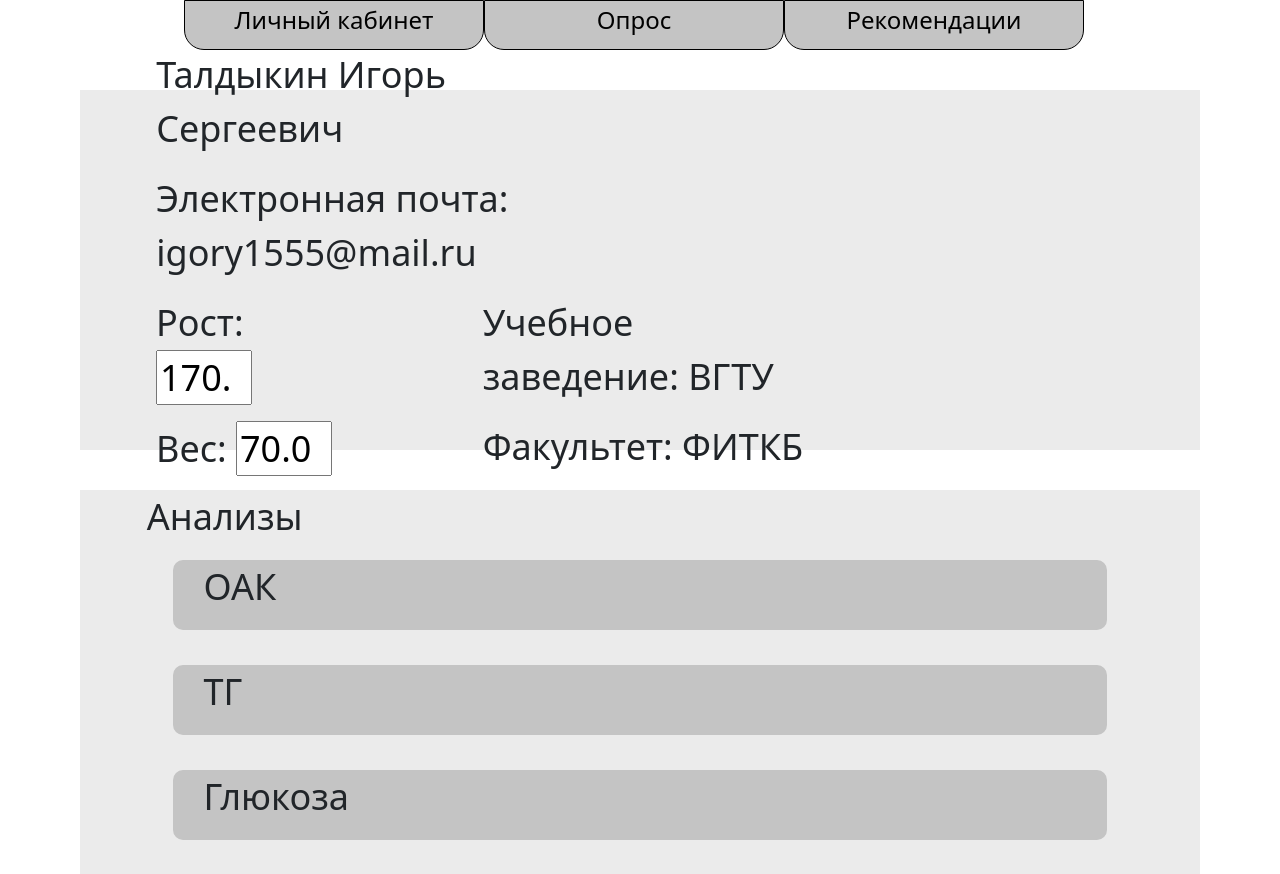
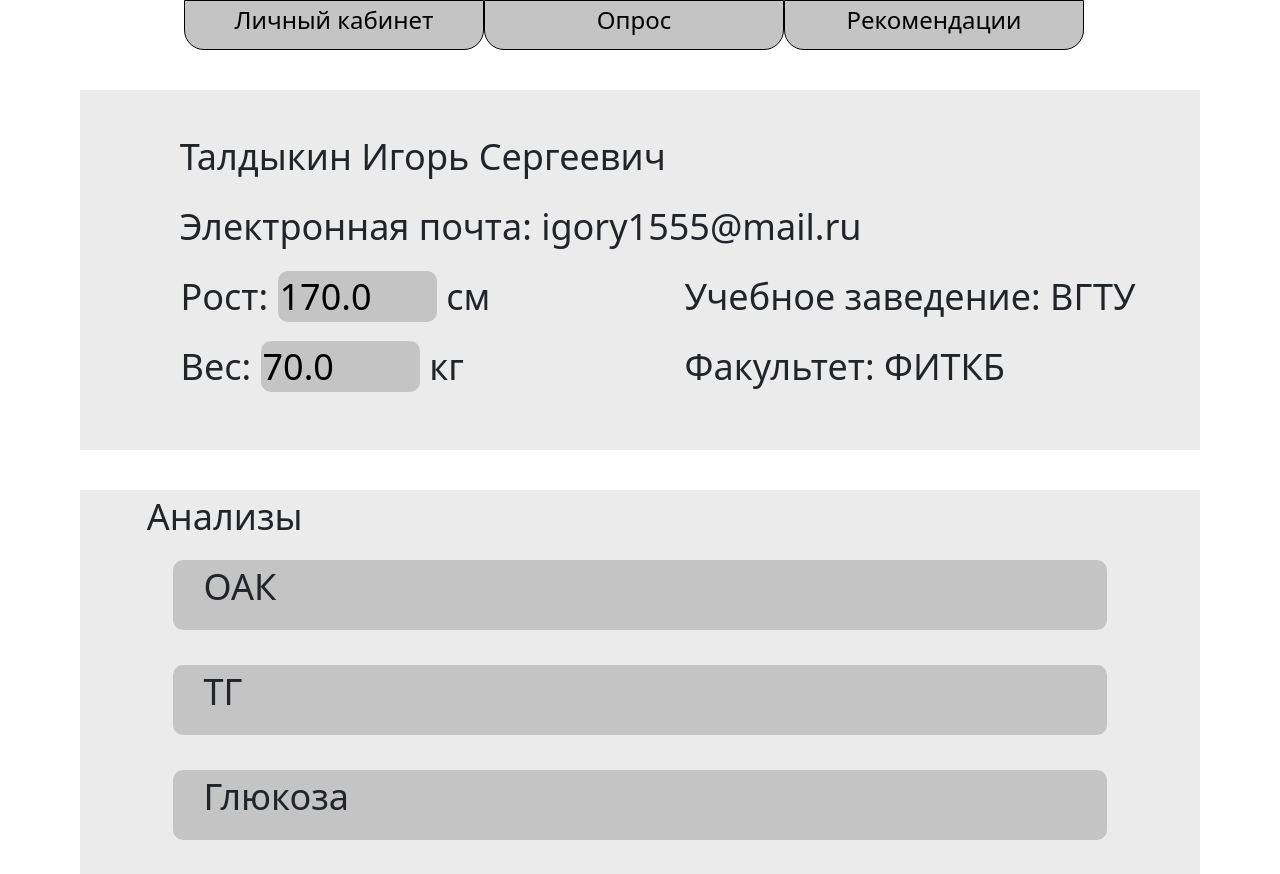
Before and after one commit to JoelWillLiveForever/Medical_Survey, a Django app: page /profile in a window 1280 px wide. Shown: the part 125-999 px from the top of the page. Run offline with Django 4.2, Linux system fonts and the light colour scheme; a user stored in the database is signed in; data comes from the database, SQL or seed files in the repository; both versions use the stored data as it was after the commit; some libraries are stand-ins or nearby versions.

Commit message:
Выровняла общую инфу в лк

```diff
--- a/Main_App/static/css/profile.css
+++ b/Main_App/static/css/profile.css
@@ -44,11 +44,11 @@ body {
 }
 
 .geninfo_block p {
-    margin-left: 12%;
+    margin-left: 8%;
 }
 
 .part2 p{
-    margin-left: 25%;
+    margin-left: 20%;
 }
 
 /* .part2 p, .part3 p{
@@ -102,8 +102,11 @@ body {
 }
 
 .formHW input{
-    width: 50% ;
+    width: 45% ;
     height: 50%;
+    background-color: #c4c4c4;
+    border-radius: 10px;
+    border: none;
 }
 .submitHW {
     border-radius: 0.5;
--- a/Main_App/templates/profile.html
+++ b/Main_App/templates/profile.html
@@ -21,7 +21,7 @@
         <div class="row geninfo">
             <div class="geninfo_block">
                 <div class="row part1">
-                    <div class="col-md-6">
+                    <div class="col-md-12">
                         <p>{{ user.get_full_name }}</p>
                         <!-- vvv поширше в правый бок сделай vvv -->
                         <p>Электронная почта: {{ user.email }}</p>
@@ -29,17 +29,17 @@
                 </div>
                 <div class="row part2">
                     <!-- vvv через класс формы heightNweight vvv -->
-                    <div class="col-md-3">
+                    <div class="col-md-5">
                         <form method="post">
                             {% csrf_token %}
                             <div class="formHW">
-                                <p>{{ formHW.height.label }} {{ formHW.height }}</p>
-                                <p>{{ formHW.weight.label }} {{ formHW.weight }}</p>
+                                <p>{{ formHW.height.label }} {{ formHW.height }} см</p>
+                                <p>{{ formHW.weight.label }} {{ formHW.weight }} кг</p>
                                 <button hidden type="submit" class="submitHW" name='formHW_submit'>✓</button>
                             </div>
                         </form>
                     </div>
-                    <div class="col-md-5">
+                    <div class="col-md-7">
                         <p>Учебное заведение: {{ user.university }}</p>
                         <!-- vvv поширше в правый бок сделай vvv -->
                         <p>Факультет: {{ user.faculty }}</p>
```
Also changed, not shown: db.sqlite3.
